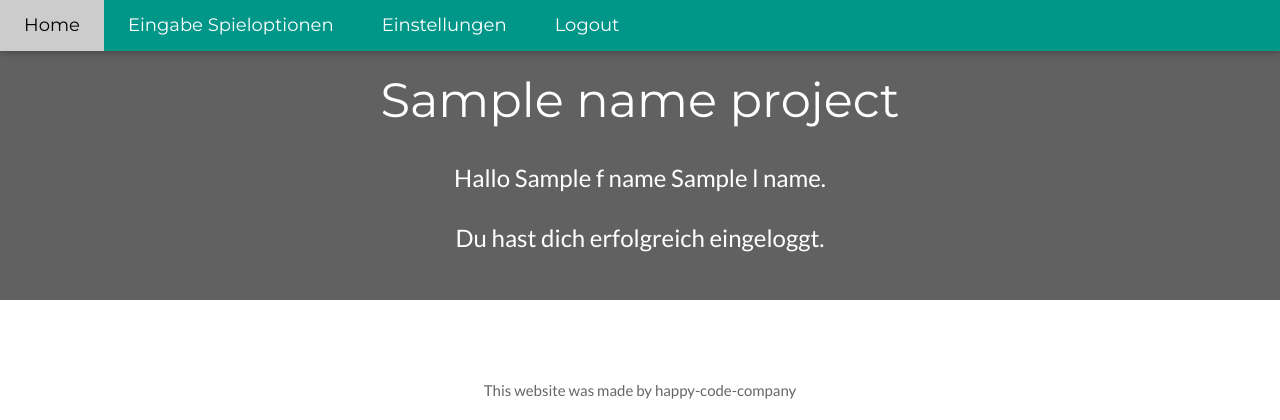
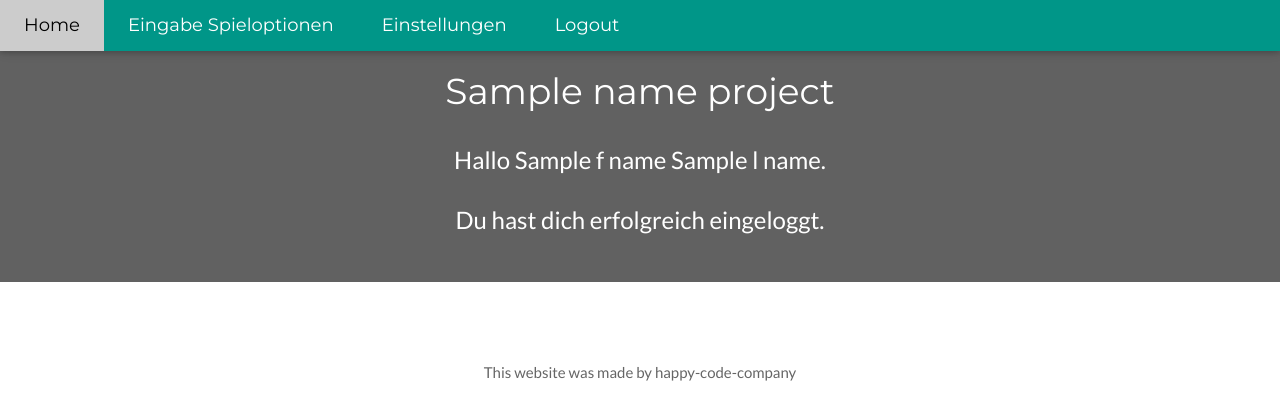
Before and after one commit to TomBenRu/hcc_plan_api, a FastAPI app: template templates/index_home.html in a window 1280 px wide. Shown: the top 420 px of the page. Run offline with FastAPI, Linux system fonts and the light colour scheme; the template is opened without the code that fills it: most values are stand-ins (such as "Sample title", 1, 10 or a date in 2020); parts of the project's set-up code (start-up, migrations or seed data) failed here and were passed over.

```diff
--- a/templates/account_settings_actor.html
+++ b/templates/account_settings_actor.html
@@ -9,7 +9,7 @@
 {% block cont_header %}
     <h1 class="w3-margin w3-xxlarge">{{ name_project }}</h1>
     <p class="w3-xlarge">Hallo {{ f_name }} {{ l_name }}.</p>
-    <p class="w3-xlarge">Bitte ändere hier deine Zugangsdaten.</p>
+    <p class="w3-xlarge">Hier können die Zugangsdaten geändert werden.</p>
 {% endblock %}
 {% block cont_main %}
     <div class="container" style="width: 60%; margin: auto">
--- a/templates/index_home.html
+++ b/templates/index_home.html
@@ -13,7 +13,7 @@
     <a href="{{ url_for('logout') }}" class="w3-bar-item w3-button w3-padding-large">Logout</a>
 {% endblock %}
 {% block cont_header %}
-<h1 class="w3-margin w3-xxxlarge">{{ name_project }}</h1>
+<h1 class="w3-margin w3-xxlarge">{{ name_project }}</h1>
   <p class="w3-xlarge">Hallo {{ f_name }} {{ l_name }}.</p>
   <p class="w3-xlarge">Du hast dich erfolgreich eingeloggt.</p>
 {% endblock %}
--- a/templates/index_new_passwort.html
+++ b/templates/index_new_passwort.html
@@ -7,7 +7,7 @@
 {% block navbar_small_items %}
 {% endblock %}
 {% block cont_header %}
-<h1 class="w3-margin w3-jumbo">{{ name_project }}</h1>
+<h1 class="w3-margin w3-xxlarge">{{ name_project }}</h1>
   <p class="w3-xlarge">Hallo {{ f_name }} {{ l_name }}.</p>
 {% endblock %}
 {% block cont_main %}
```
